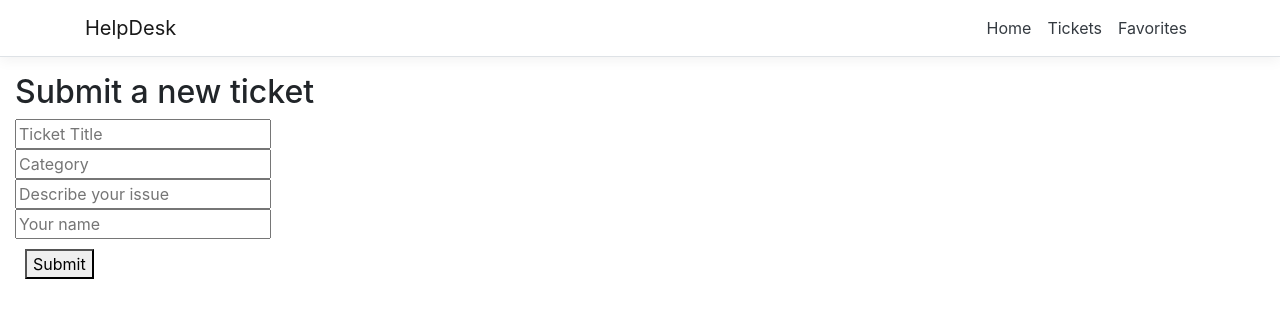
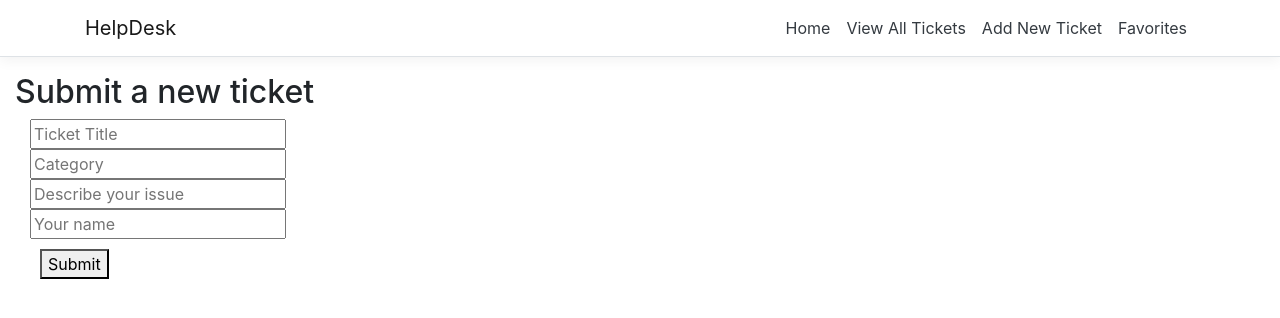
Before and after one commit to ssiddiqui87/HelpDesk, an Angular app in the folder HelpDesk/ClientApp/: page /tickets/add in a window 1280 px wide. Shown: the top 318 px of the page. Built offline with nearby package versions, Linux system fonts and the light colour scheme.

Commit message:
spicy buttons

```diff
--- a/HelpDesk/ClientApp/src/app/add-ticket/add-ticket.component.html
+++ b/HelpDesk/ClientApp/src/app/add-ticket/add-ticket.component.html
@@ -1,6 +1,6 @@
 <h2>Submit a new ticket</h2>
 
-<div>
+<div class="container">
 
     <input type="text" [(ngModel)]="title" placeholder="Ticket Title" />
     <br />
--- a/HelpDesk/ClientApp/src/app/nav-menu/nav-menu.component.html
+++ b/HelpDesk/ClientApp/src/app/nav-menu/nav-menu.component.html
@@ -20,22 +20,19 @@
         [ngClass]="{ show: isExpanded }"
       >
         <ul class="navbar-nav flex-grow">
-          <li
-            class="nav-item"
-            [routerLinkActive]="['link-active']"
-            [routerLinkActiveOptions]="{ exact: true }"
-          >
+          <li class="nav-item"
+              [routerLinkActive]="['link-active']"
+              [routerLinkActiveOptions]="{ exact: true }">
             <a class="nav-link text-dark" [routerLink]="['/']">Home</a>
           </li>
           <li class="nav-item" [routerLinkActive]="['link-active']">
-            <a class="nav-link text-dark" [routerLink]="['/tickets']"
-              >Tickets</a
-            >
+            <a class="nav-link text-dark" [routerLink]="['/tickets']">View All Tickets</a>
           </li>
           <li class="nav-item" [routerLinkActive]="['link-active']">
-            <a class="nav-link text-dark" [routerLink]="['/favorites']"
-              >Favorites</a
-            >
+            <a class="nav-link text-dark" [routerLink]="['/add-ticket']">Add New Ticket</a>
+          </li>
+          <li class="nav-item" [routerLinkActive]="['link-active']">
+            <a class="nav-link text-dark" [routerLink]="['/favorites']">Favorites</a>
           </li>
         </ul>
       </div>
--- a/HelpDesk/ClientApp/src/app/tickets/tickets.component.html
+++ b/HelpDesk/ClientApp/src/app/tickets/tickets.component.html
@@ -10,7 +10,11 @@
     <ng-container *ngFor="let t of tickets; index as i">
       <div class="col" [hidden]="ticketSection[i]" id="menuCollapse{{i}}">
         <div class="card card-body">
-          <h3>{{t.title}}</h3>
+          <div >
+            <h4 class="buttonSpace">{{t.title}}</h4>
+            <button class="btn btn-primary buttonSpace" type="button" (click)="postFavorite()">Add to Favorites</button>
+            <button class="btn btn-primary buttonSpace" type="button" (click)="postFavorite()">Edit Ticket</button>
+          </div>
           <app-ticket-detail [myTicket]="t"></app-ticket-detail>
         </div>
       </div>
--- a/HelpDesk/ClientApp/src/styles.css
+++ b/HelpDesk/ClientApp/src/styles.css
@@ -52,8 +52,16 @@
 }
 
 button{
-    display: flex;
+    display: flex inline-block;
     justify-content: space-between;
-    flex-direction:column;
-    margin: 10px
+    flex-direction:row;
+    margin: 10px;
+
 }
+
+.buttonSpace {
+  display: inline;
+  justify-content: space-evenly;
+  flex-direction: row;
+  margin: 10px
+}
```
